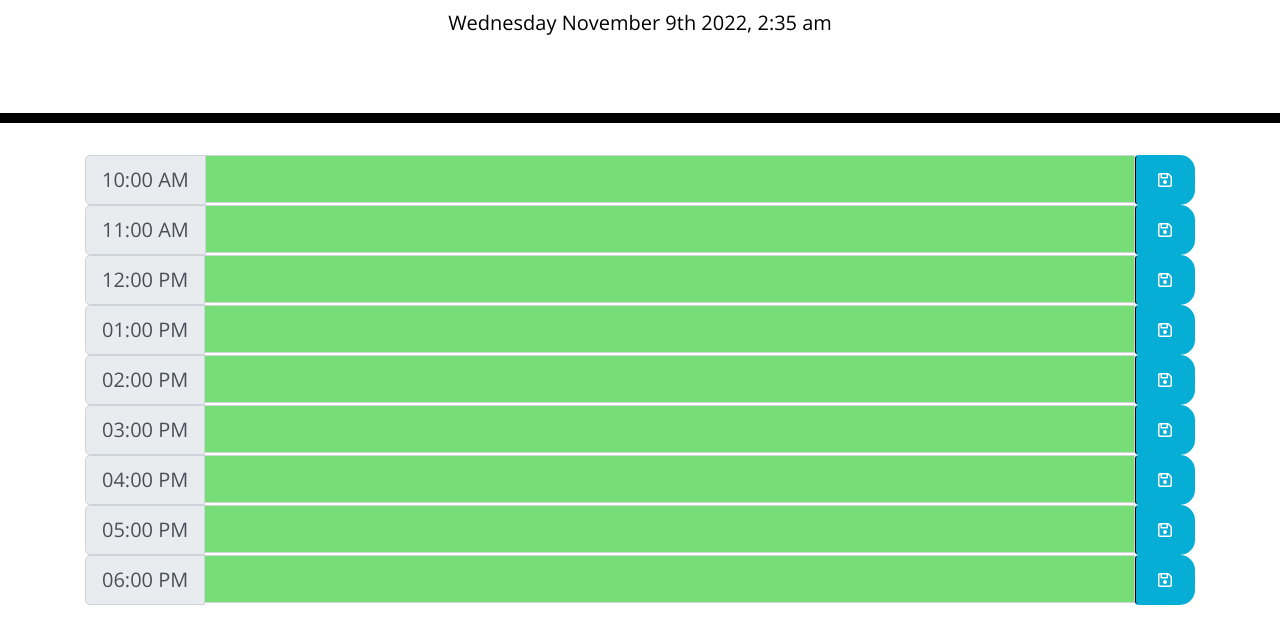
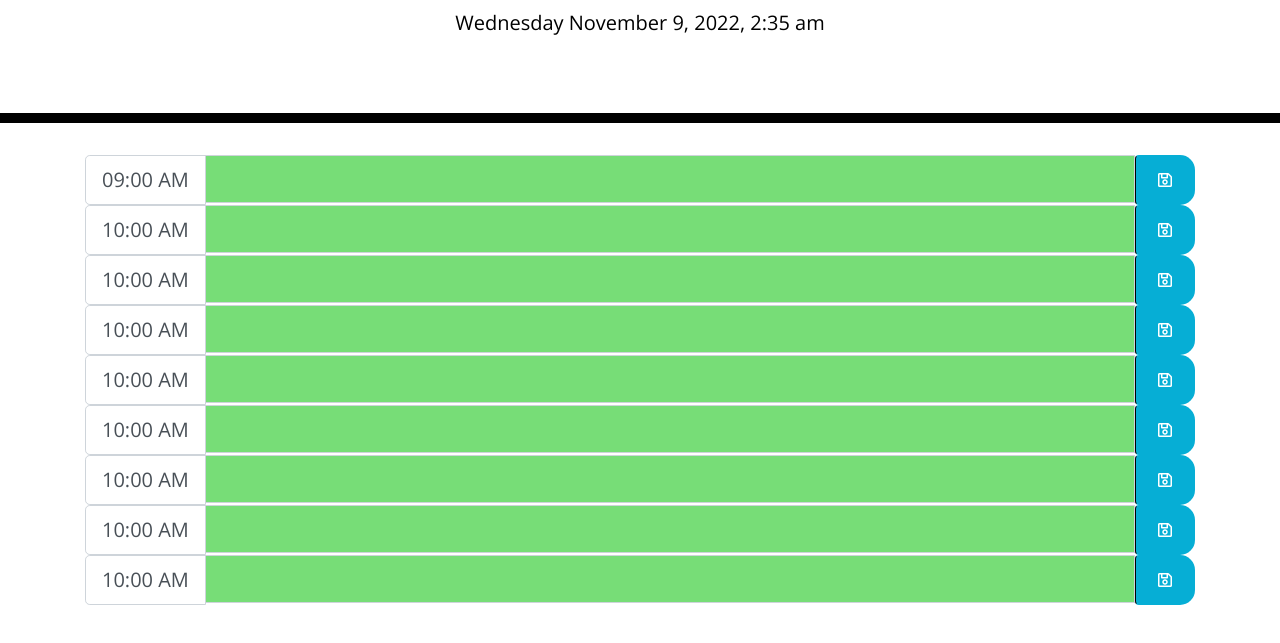
Before and after one commit to elainebautista0919/challenge-5-work-day-scheduler, a plain HTML site: page index.html in a window 1280 px wide. Shown: the part 181-824 px from the top of the page. Drawn offline with nearby package versions, Linux system fonts and the light colour scheme.

Commit message:
Updated from moment to dayjs

```diff
--- a/assets/css/style.css
+++ b/assets/css/style.css
@@ -79,3 +79,15 @@ textarea {
 .container {
   margin-bottom: 10%;
 }
+
+.block1,
+.block2,
+.block3,
+.block4,
+.block5,
+.block6,
+.block7,
+.block8,
+.block9 {
+  background-color: white;
+}
--- a/assets/js/script.js
+++ b/assets/js/script.js
@@ -1,12 +1,12 @@
-// Moment for date and time
-moment(Date);
-$("#currentDay").text(moment().format('dddd MMMM Do YYYY, h:mm a'));
+// dayjs for date and time
+dayjs(Date);
+$("#currentDay").text(dayjs().format('dddd MMMM D, YYYY, h:mm a'));
 // Current time
-var currentTime = moment();
+var currentTime = dayjs();
 // Round off time to nearest hour
 currentTime = currentTime.startOf("hour");
-// 9AM as start of day (10 bececause daylight savings)
-var beforeTime = moment().startOf('day').add(10, "hours");
+// 9AM as start of day
+var beforeTime = dayjs().startOf('day').add(9, "hours");
 
 // Timeblocks
     // 9AM
@@ -57,7 +57,7 @@ var beforeTime = moment().startOf('day').add(10, "hours");
 // Function to compare actual time with timeblocks
 function testTime (){
     // 9AM
-    time1 = moment().startOf('day').add(9, "hours");
+    time1 = dayjs().startOf('day').add(9, "hours");
     currentTime = currentTime.startOf("hour");
     if (currentTime.isAfter(time1)){
         $(".form9").addClass("past");
@@ -68,7 +68,7 @@ function testTime (){
     };
 
     // 10AM
-    time2 = moment().startOf('day').add(10, "hours");
+    time2 = dayjs().startOf('day').add(10, "hours");
     currentTime = currentTime.startOf("hour");
     if (currentTime.isAfter(time2)){
         $(".form10").addClass("past");
@@ -79,7 +79,7 @@ function testTime (){
     };
 
     // 11AM
-    time3 = moment().startOf('day').add(11, "hours");
+    time3 = dayjs().startOf('day').add(11, "hours");
     currentTime = currentTime.startOf("hour");
     if (currentTime.isAfter(time3)){
         $(".form11").addClass("past");
@@ -90,7 +90,7 @@ function testTime (){
     };
 
     // 12PM
-    time4 = moment().startOf('day').add(12, "hours");
+    time4 = dayjs().startOf('day').add(12, "hours");
     currentTime = currentTime.startOf("hour");
     if (currentTime.isAfter(time4)){
         $(".form12").addClass("past");
@@ -101,7 +101,7 @@ function testTime (){
     };
 
     // 1PM
-    time5 = moment().startOf('day').add(13, "hours");
+    time5 = dayjs().startOf('day').add(13, "hours");
     currentTime = currentTime.startOf("hour");
     if (currentTime.isAfter(time5)){
         $(".form1").addClass("past");
@@ -112,7 +112,7 @@ function testTime (){
     };
 
     // 2PM
-    time6 = moment().startOf('day').add(14, "hours");
+    time6 = dayjs().startOf('day').add(14, "hours");
     currentTime = currentTime.startOf("hour");
     if (currentTime.isAfter(time6)){
         $(".form2").addClass("past");
@@ -123,7 +123,7 @@ function testTime (){
     };
 
     // 3PM
-    time7 = moment().startOf('day').add(15, "hours");
+    time7 = dayjs().startOf('day').add(15, "hours");
     currentTime = currentTime.startOf("hour");
     if (currentTime.isAfter(time7)){
         $(".form3").addClass("past");
@@ -134,7 +134,7 @@ function testTime (){
     };
 
     // 4PM
-    time8 = moment().startOf('day').add(16, "hours");
+    time8 = dayjs().startOf('day').add(16, "hours");
     currentTime = currentTime.startOf("hour");
     if (currentTime.isAfter(time8)){
         $(".form4").addClass("past");
@@ -145,7 +145,7 @@ function testTime (){
     };
 
     // 5PM
-    time9 = moment().startOf('day').add(17, "hours");
+    time9 = dayjs().startOf('day').add(17, "hours");
     currentTime = currentTime.startOf("hour");
     if (currentTime.isAfter(time9)){
         $(".form5").addClass("past");
--- a/index.html
+++ b/index.html
@@ -6,12 +6,16 @@
     <meta http-equiv="X-UA-Compatible" content="ie=edge" />
     <!-- Bootstrap -->
     <link rel="stylesheet" href="https://stackpath.bootstrapcdn.com/bootstrap/4.3.1/css/bootstrap.min.css"/>
-    <!-- Fonts -->
     <link rel="stylesheet" href="https://use.fontawesome.com/releases/v5.8.1/css/all.css" integrity="sha384-50oBUHEmvpQ+1lW4y57PTFmhCaXp0ML5d60M1M7uH2+nqUivzIebhndOJK28anvf" crossorigin="anonymous"/>
+
+    <!-- Font -->
     <link href="https://fonts.googleapis.com/css?family=Open+Sans&display=swap" rel="stylesheet"/>
+
     <!-- CSS -->
     <link rel="stylesheet" href="./assets/css/style.css" />
-    <script src="https://kit.fontawesome.com/d3bce829f3.js" crossorigin="anonymous"></script>
+
+    <!-- DayJS -->
+    <script src="https://cdn.jsdelivr.net/npm/dayjs@1.11.3/dayjs.min.js" integrity="sha256-iu/zLUB+QgISXBLCW/mcDi/rnf4m4uEDO0wauy76x7U=" crossorigin="anonymous"></script>
 
     <!-- Site Title -->
     <title>Work Day Scheduler</title>
@@ -126,9 +130,6 @@
     <script src="https://code.jquery.com/jquery-3.5.1.min.js"></script>
     <script src="https://cdnjs.cloudflare.com/ajax/libs/jquery/3.2.1/jquery.min.js"></script>
 
-    <!-- Link to Moment JS -->
-    <script src="https://cdnjs.cloudflare.com/ajax/libs/moment.js/2.24.0/moment.min.js"></script>
-
     <!-- Link to JS -->
     <script src="./assets/js/script.js"></script>
 
```
